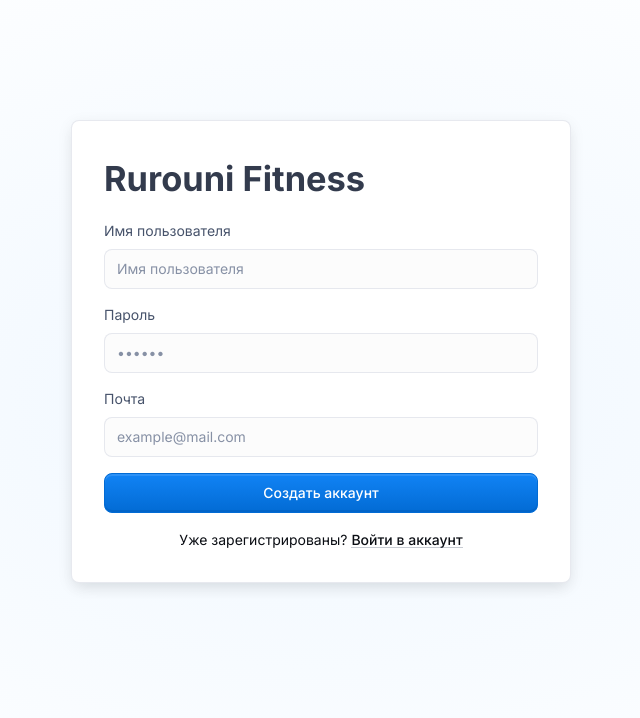
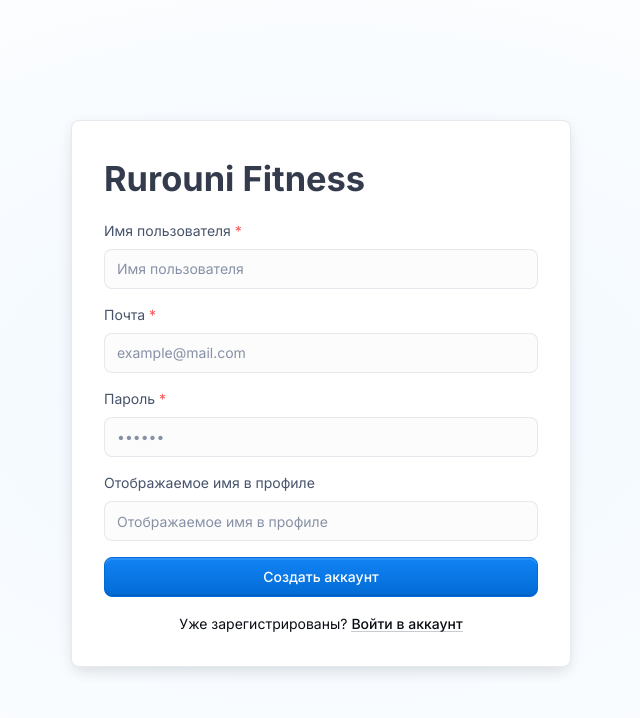
Before and after one commit to shtramvasov/rurouni-fitness-frontend, a React (Vite) app: page /login in a window 1280 px wide. Both pictures are taken after a click on the link "Зарегистрироваться". Shown: the top 718 px of the page, without its empty margins (319-959 px from the left). Built offline with nearby package versions, Linux system fonts and the light colour scheme; no server answers.

Commit message:
add display name login

```diff
--- a/src/pages/Login/index.jsx
+++ b/src/pages/Login/index.jsx
@@ -1,7 +1,7 @@
 import { useState } from "react";
 import { useNavigate } from "react-router-dom";
 import { useDispatch, useSelector } from "react-redux";
-import { Box, Typography, Card, TextField, Button, FormControl, FormLabel, Link, CircularProgress, Stack, useTheme} from "@mui/material";
+import { Box, Typography, Card, TextField, Button, FormControl, FormLabel, Link, CircularProgress, Stack, useTheme } from "@mui/material";
 import { isLoading } from "@constants/redux.constants";
 import { isFulfilled } from "@reduxjs/toolkit";
 import { login, register } from "@store/slices/Auth/auth.thunks";
@@ -14,7 +14,7 @@ function Login() {
   const dispatch = useDispatch()
   const navigate = useNavigate();
   const theme = useTheme();
-  const initialData = { username: '', password: '', email: '' }
+  const initialData = { username: '', password: '', email: '', display_name: '' }
 
   const { loginLS } = useSelector(store => store.auth)
 
@@ -24,19 +24,19 @@ function Login() {
   const submit = async () => {
     if(isLoading(loginLS)) return;
 
-    const { username, password, email } = submitData;
+    const { username, password, email, display_name } = submitData;
 
     const action = isLogin
       ? login({ username, password })
-      : register({ username, password, email });
+      : register({ username, password, email, display_name });
 
     const result = await dispatch(action);
 
     if(isFulfilled(result)) {
-      const { username } = result.payload.user
+      const { display_name, username } = result.payload.user
 
-      toast.success(`Добро пожаловать, ${username}`)
-      navigate(ROUTES.DASHBOARD.PATH)
+      toast.success(`Добро пожаловать, ${display_name ?? username }`)
+      //navigate(ROUTES.DASHBOARD.PATH)
     }
   }
 
@@ -77,19 +77,34 @@ function Login() {
         </Typography>
         <Box component="form" onSubmit={submit} sx={{ display: 'flex', flexDirection: 'column', width: '100%', gap: 2 }}>
           <FormControl>
-            <FormLabel htmlFor="username">Имя пользователя</FormLabel>
+            <FormLabel htmlFor="username">Имя пользователя {!isLogin && <span style={{ color: theme.palette.red[300] }}>*</span>}</FormLabel>
             <TextField
                 id="username"
                 required
                 fullWidth
-                placeholder="Имя пользователя"
+                placeholder={`Имя пользователя ${isLogin ? 'или почта' : ''}` }
                 value={submitData.username}
                 onChange={(e) => setSubmitData(prev => ({ ...prev, username: e.target.value }))}
               />
           </FormControl>
 
+          {!isLogin && (
+            <FormControl>
+              <FormLabel htmlFor="email">Почта {!isLogin && <span style={{ color: theme.palette.red[300] }}>*</span>}</FormLabel>
+              <TextField
+                id="email"
+                required
+                fullWidth
+                type="email"
+                placeholder="example@mail.com"
+                value={submitData.email}
+                onChange={(e) => setSubmitData(prev => ({ ...prev, email: e.target.value }))}
+              />
+            </FormControl>
+          )}
+
           <FormControl>
-            <FormLabel htmlFor="password">Пароль</FormLabel>
+            <FormLabel htmlFor="password">Пароль {!isLogin && <span style={{ color: theme.palette.red[300] }}>*</span>}</FormLabel>
             <TextField
                 id="password"
                 type="password"
@@ -103,17 +118,16 @@ function Login() {
 
           {!isLogin && (
             <FormControl>
-              <FormLabel htmlFor="email">Почта</FormLabel>
-              <TextField
-                id="email"
+            <FormLabel htmlFor="display_name">Отображаемое имя в профиле</FormLabel>
+            <TextField
+                id="display_name"
                 required
                 fullWidth
-                type="email"
-                placeholder="example@mail.com"
-                value={submitData.email}
-                onChange={(e) => setSubmitData(prev => ({ ...prev, email: e.target.value }))}
+                placeholder={`Отображаемое имя в профиле` }
+                value={submitData.display_name}
+                onChange={(e) => setSubmitData(prev => ({ ...prev, display_name: e.target.value }))}
               />
-            </FormControl>
+          </FormControl>
           )}
 
           <Button sx={{ position: 'relative' }} disabled={isLoading(loginLS)} onClick={submit} fullWidth color="secondary" variant="contained">
```
